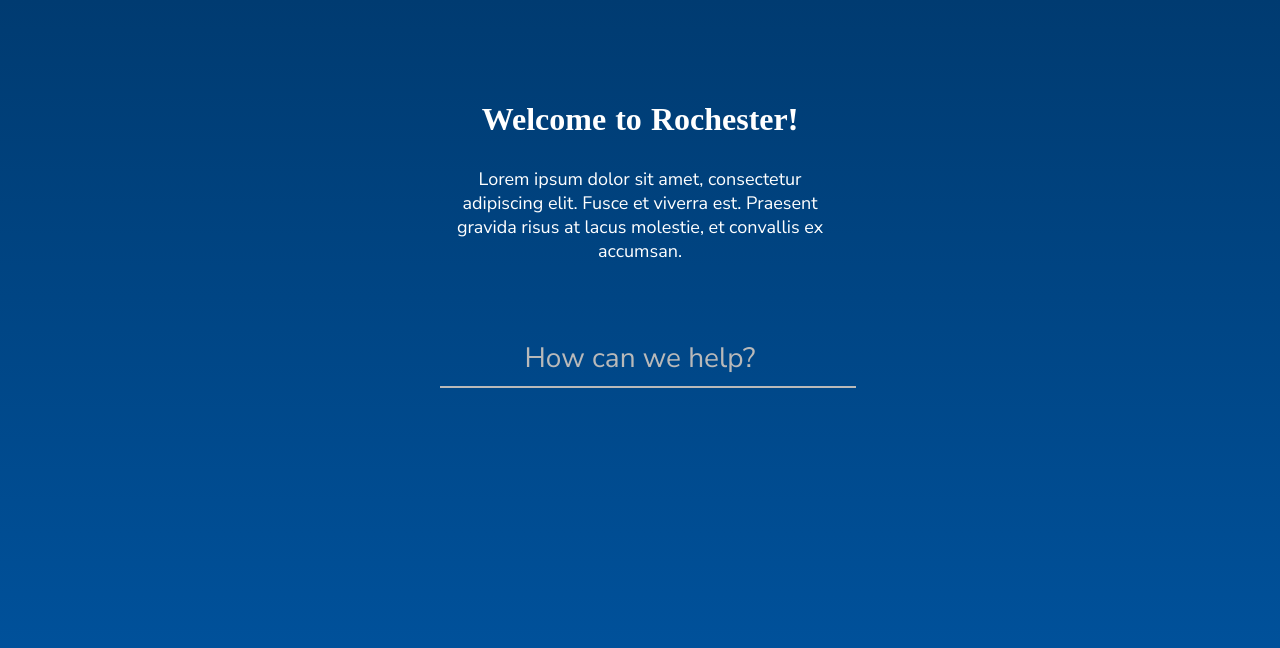
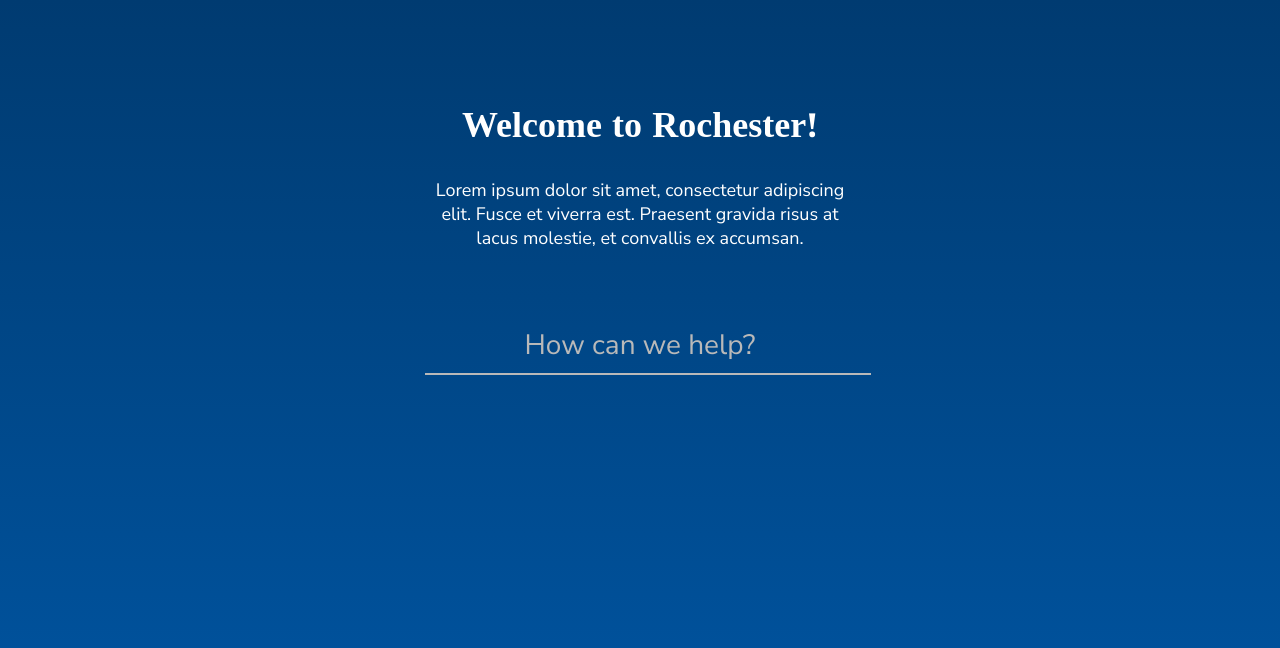
Before and after one commit to contrastful/ur_answered, a React (Create React App) app in the folder web-app/: page / in a window 1280 px wide. Shown: the top 648 px of the page. Built offline with nearby package versions, Linux system fonts and the light colour scheme.

Commit message:
Scroll reveal animation

```diff
--- a/web-app/package.json
+++ b/web-app/package.json
@@ -10,6 +10,7 @@
     "react-dom": "^18.2.0",
     "react-scripts": "5.0.1",
     "sass": "^1.55.0",
+    "scrollreveal": "^4.0.9",
     "web-vitals": "^2.1.4"
   },
   "scripts": {
--- a/web-app/src/App.scss
+++ b/web-app/src/App.scss
@@ -5,7 +5,7 @@ h1, h2, h3, h4, h5, h6 {
 }
 
 h1 {
-    font-size: 32px;
+    font-size: 36px;
 }
 
 body {
--- a/web-app/src/screens/Home.js
+++ b/web-app/src/screens/Home.js
@@ -1,6 +1,14 @@
 import './Home.scss'
+import ScrollReveal from 'scrollreveal'
+import {useEffect} from 'react'
 
 function Home() {
+    useEffect(() => {
+        ScrollReveal().reveal('.heading', { delay: 0, duration: 1000, distance: '10px' })
+        ScrollReveal().reveal('.searchBar', { delay: 500, duration: 1000, distance: '10px' })
+
+    });
+
     return (
         <div class="home">
             <div class="container">
--- a/web-app/src/screens/Home.scss
+++ b/web-app/src/screens/Home.scss
@@ -12,7 +12,7 @@
     .container {
         margin-top: 5rem;
         width: 100%;
-        max-width: 400px;
+        max-width: 430px;
         text-align: center;
     }
 
```
Also changed, not shown: 1 other file (tests, documents, lock files or other folders).
